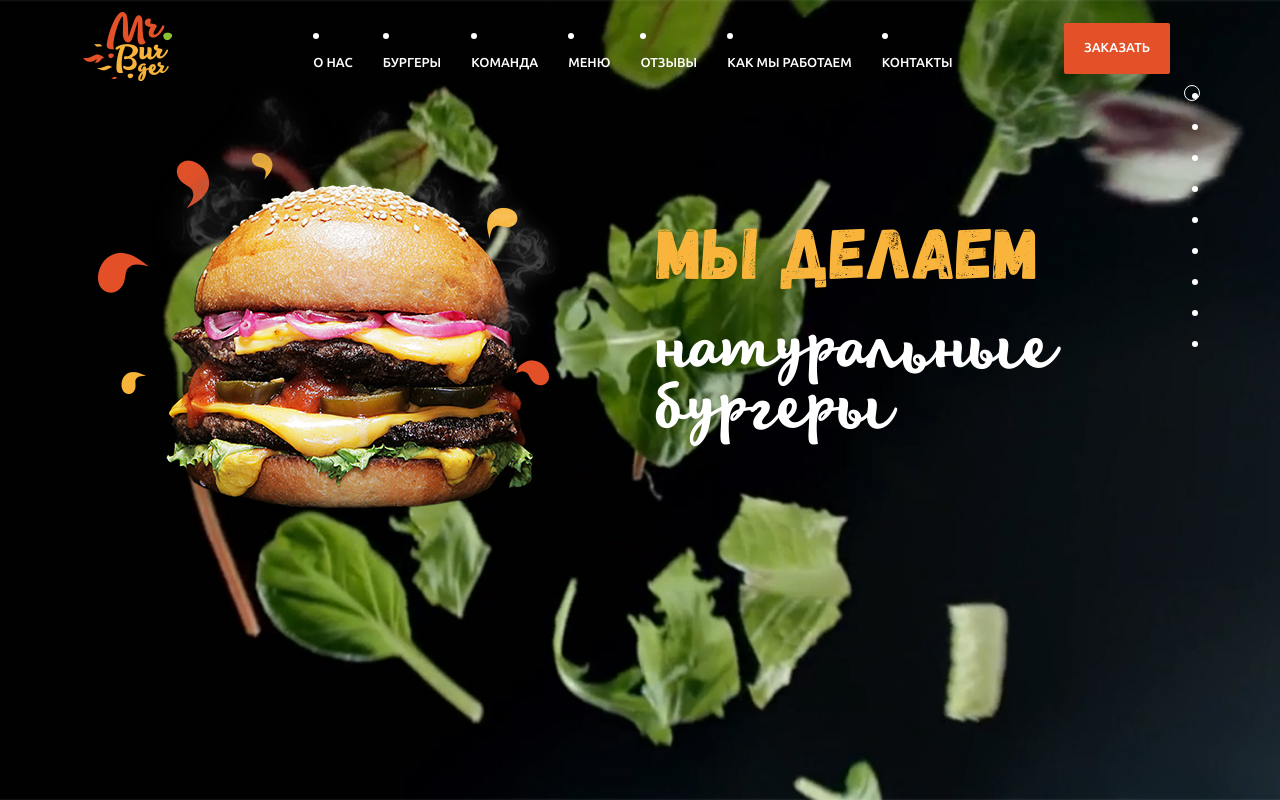
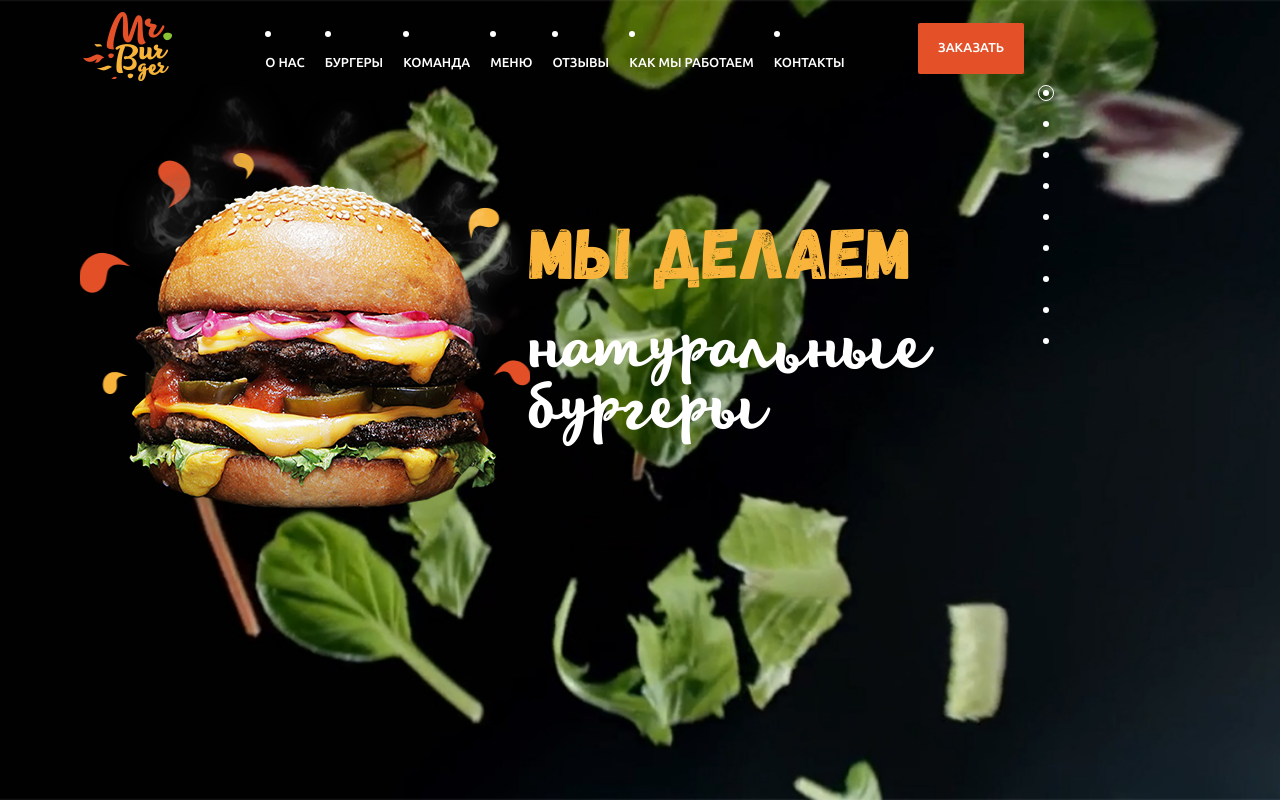
Before and after one commit to OlgaJaer/burgers, a plain HTML site: page index.html in a window 1280 px wide. Drawn offline with Linux system fonts and the light colour scheme.

Commit message:
modified index, base

```diff
--- a/base.scss
+++ b/base.scss
@@ -1,5 +1,5 @@
 @mixin text {
-  font-family: Ubuntu;
+  font-family: Ubuntu, Arial, Helvetica, sans-serif;
   font-size: 14px;
   font-weight: 300;
 }
@@ -7,7 +7,7 @@
 @mixin ul {
   margin: 0;
   padding: 0;
-  list-style: none;
+  list-style-type: none;
   color: #fff;
 }
 
@@ -35,7 +35,7 @@ body {
 }
 
 .wrapper-content {
-  min-width: 974px;
+  width: 974px;
   display: flex;
   flex-direction: column;
   margin: 12px 80px;
@@ -60,10 +60,9 @@ body {
 
 .menu__list {
   @include ul;
-  display: inline-block;
   line-height: 30px;
   display: flex;
-  font-family: Ubuntu;
+  font-family: Ubuntu, Arial, Helvetica, sans-serif;
   font-size: 13px;
   font-weight: 500;
   line-height: 30px;
@@ -71,7 +70,7 @@ body {
 }
 
 .menu__item {
-  margin-left: 30px;
+  margin-left: 20px;
   display: inline-block;
 
   &-link {
@@ -79,10 +78,9 @@ body {
     color: #ffffff;
   }
 
-  &-link:before {
+  &:before {
     content: '';
     display: inline-block;
-    vertical-align: middle;
     width: 6px;
     height: 6px;
     border-radius: 50%;
@@ -99,7 +97,7 @@ $yellow: #f9b43b;
   border-radius: 2px;
   border: 5px solid transparent;
   color: #fff;
-  font-family: Ubuntu;
+  font-family: Ubuntu, Arial, Helvetica, sans-serif;
   font-size: 13px;
   font-weight: 500;
   text-transform: uppercase;
@@ -121,7 +119,7 @@ $yellow: #f9b43b;
 }
 
 .banner__pic {
-  width: 50%;
+  width: 100%;
   position: relative;
 
   &-drops {
@@ -145,7 +143,7 @@ $yellow: #f9b43b;
 
 .banner__title {
   margin-top: 22px;
-  font-family: "Lifehack";
+  font-family: Lifehack, Arial, Helvetica, sans-serif;
   font-weight: 500;
   letter-spacing: -1.63px;
   font-size: 65px;
@@ -155,7 +153,7 @@ $yellow: #f9b43b;
 
 @mixin headline {
   color: $yellow;
-  font-family: Gagalin;
+  font-family: Gagalin, Arial, Helvetica, sans-serif;
   font-size: 72px;
   font-weight: 400;
   line-height: 85px
@@ -179,11 +177,11 @@ $yellow: #f9b43b;
     position: relative;
   }
 
-  &__item__link {
-    display: block;
+  &__item-link {
     position: absolute;
     left: 50%;
     top: 50%;
+    transform: translate(-50%, -50%);
     width: 6px;
     height: 6px;
     border-radius: 50%;
--- a/index.html
+++ b/index.html
@@ -81,48 +81,39 @@
         <div class="pagination">
           <ul class="pagination__list">
             <li class="pagination__list__item pagination__list__item-active">
-              <a href="#" class="pagination__list__item__link">
-            <!---- <div class="pagination__list__item__img"></div> -->
+              <a href="#" class="pagination__list__item-link">
               </a>
             </li>
             <li class="pagination__list__item">
-              <a href="#" class="pagination__list__item__link">
-                <div class="pagination__list__item__img"></div>
+              <a href="#" class="pagination__list__item-link">
               </a>
             </li>
             <li class="pagination__list__item">
-              <a href="#" class="pagination__list__item__link">
-                <div class="pagination__list__item__img"></div>
+              <a href="#" class="pagination__list__item-link">
               </a>
             </li>
             <li class="pagination__list__item">
-              <a href="#" class="pagination__list__item__link">
-                <div class="pagination__list__item__img"></div>
+              <a href="#" class="pagination__list__item-link">
               </a>
             </li>
             <li class="pagination__list__item">
-              <a href="#" class="pagination__list__item__link">
-                <div class="pagination__list__item__img"></div>
+              <a href="#" class="pagination__list__item-link">
               </a>
             </li>
             <li class="pagination__list__item">
-              <a href="#" class="pagination__list__item__link">
-                <div class="pagination__list__item__img"></div>
+              <a href="#" class="pagination__list__item-link">
               </a>
             </li>
             <li class="pagination__list__item">
-              <a href="#" class="pagination__list__item__link">
-                <div class="pagination__list__item__img"></div>
+              <a href="#" class="pagination__list__item-link">
               </a>
             </li>
             <li class="pagination__list__item">
-              <a href="#" class="pagination__list__item__link">
-                <div class="pagination__list__item__img"></div>
+              <a href="#" class="pagination__list__item-link">
               </a>
             </li>
             <li class="pagination__list__item">
-              <a href="#" class="pagination__list__item__link">
-                <div class="pagination__list__item__img"></div>
+              <a href="#" class="pagination__list__item-link">
               </a>
             </li>
           </ul>
```
Also changed, not shown: base.css, 1 other file.
